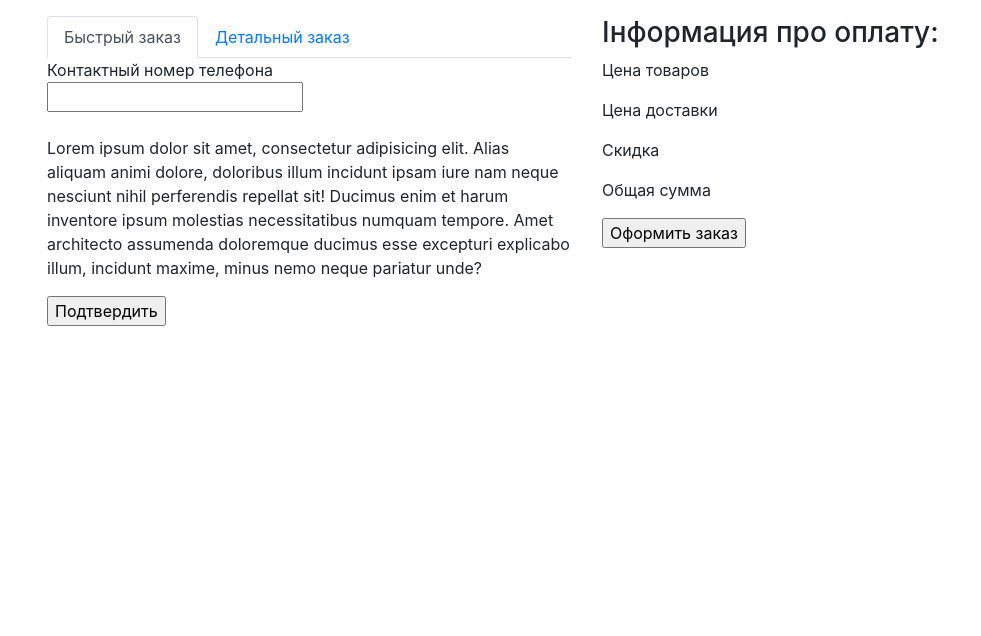
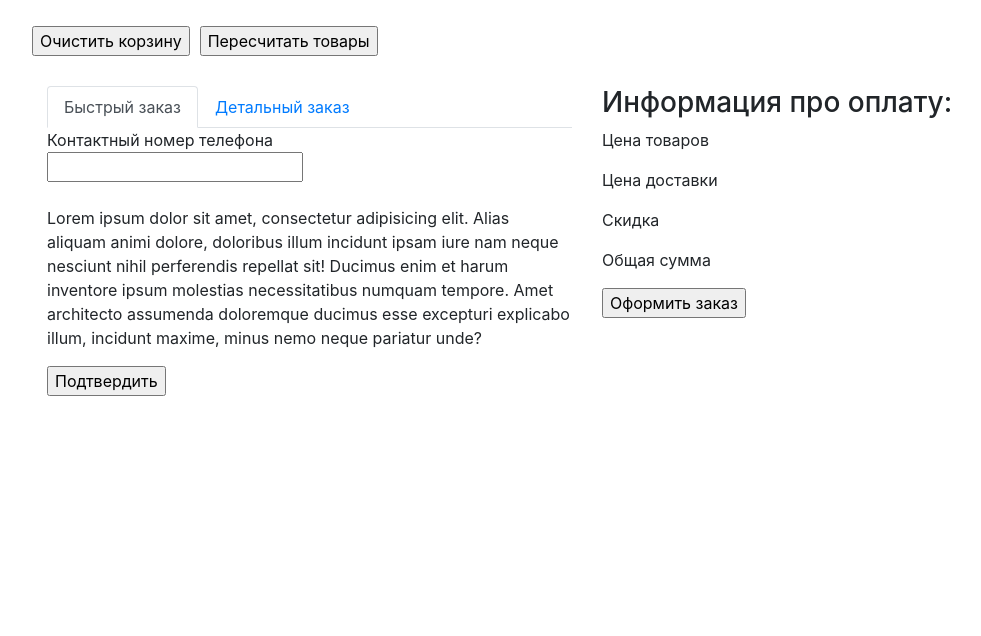
Before and after one commit to Gavrysh/shop, a PHP site: page /Basket in a window 1280 px wide. Shown: the part 377-1013 px from the top of the page, without its empty margins (53-1034 px from the left). Run offline with PHP 8.4, Linux system fonts and the light colour scheme; the visitor is signed in with stand-in values (Sample User, id 1); data that the repository does not hold is empty.

Commit message:
Добавление товаров в корзину со страниц товаров и отдельно взятого товара. Очистка корзины.

```diff
--- a/App/Controllers/Basket.php
+++ b/App/Controllers/Basket.php
@@ -3,7 +3,7 @@
 namespace App\Controllers;
 
 use Core\Controller;
-//use Core\Defaults;
+use Core\Defaults;
 
 class Basket extends Controller
 {
@@ -19,4 +19,15 @@ class Basket extends Controller
         $data = $this->model->makeBasket();
         $this->view->generate('Basket.tpl', 'Template.tpl', $data);
     }
+
+    public function actionClearBasket()
+    {
+        unset($_SESSION['books']);
+        $this->actionIndex();
+    }
+
+    public function actionRecountBasket()
+    {
+        Defaults::wtf($_SESSION,1);
+    }
 }
--- a/App/Controllers/Product.php
+++ b/App/Controllers/Product.php
@@ -19,4 +19,10 @@ class Product extends Controller
         $data = $this->model->getId($id);
         $this->view->generate('Product.tpl', 'Template.tpl', $data);
     }
+    public function actionSelectProduct()
+    {
+        //Выбор книги (отложить в корзину)
+        $this->model->putBasket($_REQUEST['id']);
+        $this->actionShow();
+    }
 }
--- a/App/Controllers/Products.php
+++ b/App/Controllers/Products.php
@@ -19,10 +19,10 @@ class Products extends Controller
         $this->view->generate('Products.tpl', 'Template.tpl', $data);
     }
 
-    public function actionSelect()
+    public function actionSelectProducts()
     {
         //Выбор книги (отложить в корзину)
         $this->model->putBasket($_REQUEST['id']);
-        $this->view->generate('Products.tpl', 'Template.tpl');
+        $this->actionIndex();
     }
 }
--- a/App/Models/Basket.php
+++ b/App/Models/Basket.php
@@ -13,7 +13,7 @@ class Basket extends Model
             //Сгенерировать массив
             return $this->genDataForBasket();
         } else {
-            //Ничего не делать
+            return false;
         }
     }
 
--- a/App/Views/Basket.tpl
+++ b/App/Views/Basket.tpl
@@ -1,6 +1,16 @@
 <!-- Main container -->
 <div class="container">
     <div class="row">
+        <?php
+            if (gettype($data) == 'boolean') { ?>
+                <div class="alert alert-success" role="alert">
+                    <h4 class="alert-heading">Корзина пуста!</h4>
+                    <p>Для добавления товаров в корзину - необходимо перейти на страницу с товарами. Добавленный товар можно будет заказать на этой странице.</p>
+                    <hr>
+                    <p class="mb-0">Удачного выбора.</p>
+                </div>
+        <?php
+            } else { ?>
                 <table class="table table-striped">
                     <thead>
                     <tr>
@@ -14,7 +24,8 @@
                     </tr>
                     </thead>
                     <tbody>
-            <?php foreach ($data as $key => $value): ?>
+                    <?php
+                        foreach ($data as $key => $value): ?>
                             <tr>
                                 <th scope="row"><?= $key+1; ?></th>
                                 <td></td>
@@ -27,6 +38,17 @@
                     <?php endforeach; ?>
                     </tbody>
                 </table>
+                <div>
+                    <form method="post" action="/Basket/ClearBasket">
+                        <input type="submit" class="btnClearBasket" name="clearBasket" value="Очистить корзину">
+                    </form>
+                </div>
+                <div>
+                    <form method="post" action="/Basket/RecountBasket">
+                        <input type="submit" class="btnRecountBasket" name="RecountBasket" value="Пересчитать товары">
+                    </form>
+                </div>
+            <?php } ?>
     </div>
     <div class="row">
         <div class="col">
@@ -61,7 +83,7 @@
             </div>
         </div>
         <div class="col">
-            <h3>Інформация про оплату:</h3>
+            <h3>Информация про оплату:</h3>
             <p>Цена товаров</p>
             <p>Цена доставки</p>
             <p>Скидка</p>
--- a/App/Views/Product.tpl
+++ b/App/Views/Product.tpl
@@ -8,7 +8,7 @@
                     <h4 class="card-title"><?= $data[0]['name']; ?></h4>
                     <p class="card-text">Количество страниц - <?= $data[0]['pages']; ?> стр.</p>
                     <p class="card-text">Цена - <?= $data[0]['price']; ?> грн.</p>
-                    <a href="#" class="btn btn-primary float-left">Купить</a>
+                    <a href="/Product/SelectProduct/?id=<?= $_REQUEST['id']; ?>" class="btn btn-primary float-left">Купить</a>
                 </div>
             </div>
         </div>
@@ -31,8 +31,8 @@
                 <p>
                     <?php
                         foreach ($data as $key => $val) {
-                    echo '<h4>'.$data[$key]['first_name'].' '.$data[$key]['first_name'].'</h4>';
-                    echo '<p>'.$data[$key]['bio'].'</p>';
+                            echo '<h4>'.$data[$key]['first_name'].' '.$data[$key]['first_name'].'</h4>';
+                            echo '<p>'.$data[$key]['bio'].'</p>';
                         }
                     ?>
                 </p>
--- a/App/Views/Products.tpl
+++ b/App/Views/Products.tpl
@@ -8,7 +8,7 @@
                     <div class="card-body">
                         <h5 class="card-title"><?= $data[$key]['name']; ?></h5>
                         <p class="card-text"><?= $data[$key]['description']; ?></p>
-                        <a href="/Products/Select/?id=<?= $data[$key]['id']; ?>" class="btn btn-primary float-left">Купить</a>
+                        <a href="/Products/SelectProducts/?id=<?= $data[$key]['id']; ?>" class="btn btn-primary float-left">Купить</a>
                         <a href="/Product/Show/?id=<?= $data[$key]['id']; ?>" class="btn btn-primary float-right">Подробнее</a>
                     </div>
                 </div>
--- a/Core/Model.php
+++ b/Core/Model.php
@@ -36,7 +36,5 @@ class Model
     public function putBasket($id)
     {
         $_SESSION['books'][] = $id;
-
-        Defaults::wtf($_SESSION);
     }
 }
--- a/Core/View.php
+++ b/Core/View.php
@@ -4,7 +4,6 @@ namespace Core;
 
 class View
 {
-    //public $template_view; // здесь можно указать общий вид по умолчанию.
 
     function generate($content_view, $template_view, $data = null)
     {
--- a/css/style.css
+++ b/css/style.css
@@ -18,3 +18,7 @@
     font-size: 16px;
     color: #b21f2d;
 }
+.btnClearBasket,
+.btnRecountBasket {
+    margin: 10px 10px 30px 0;
+}
```
Lines whose indentation alone changed are shown as unchanged.
